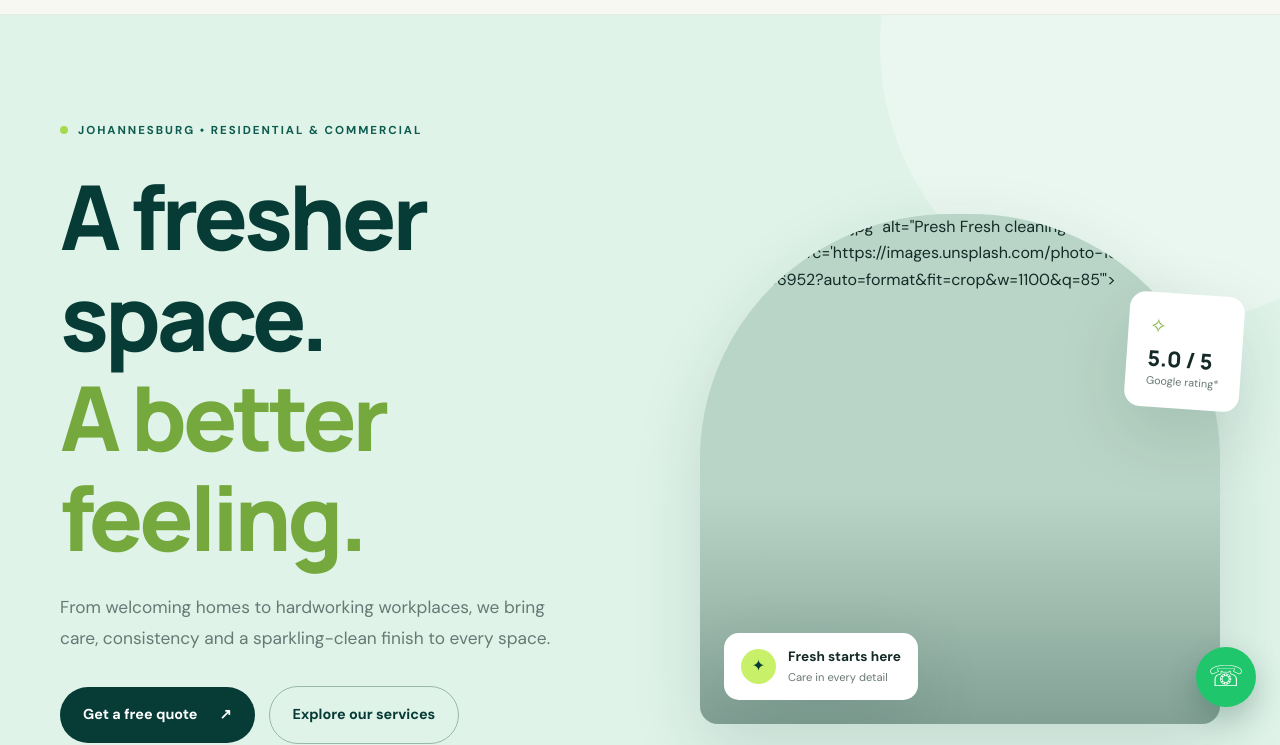
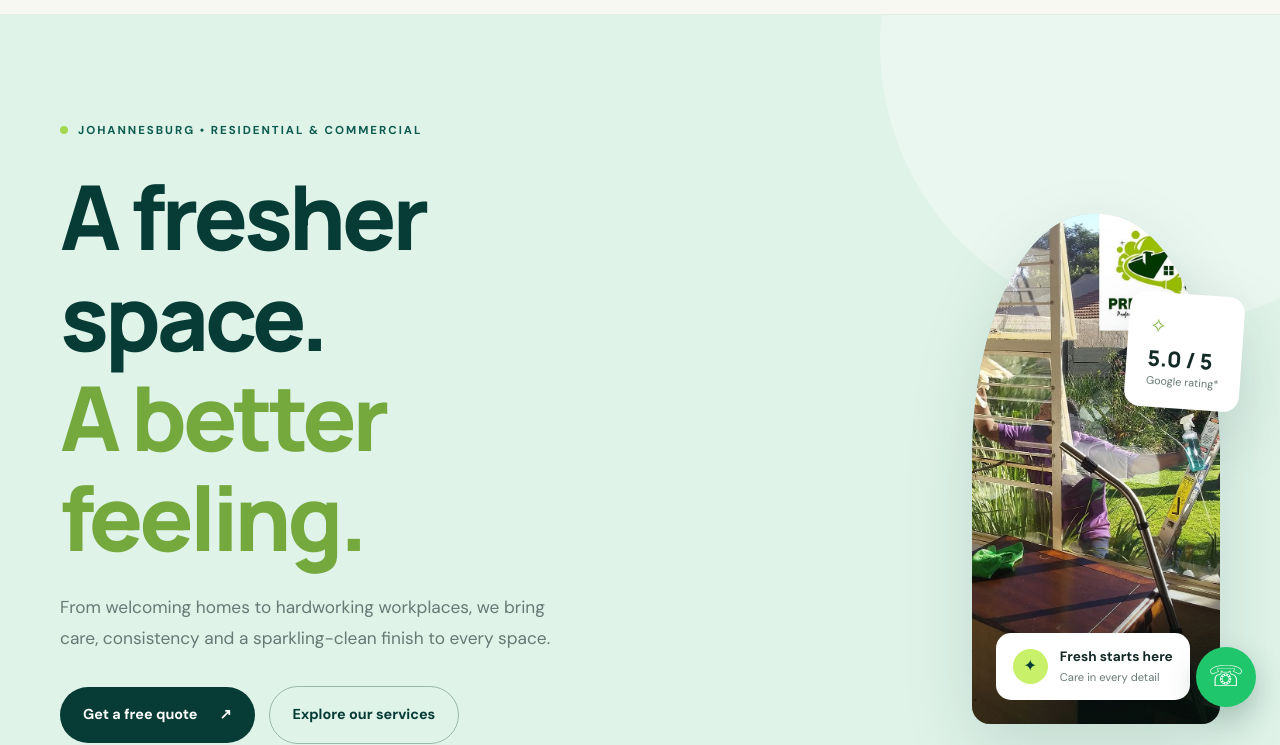
Before and after one commit to ngobenih45-maker/Presh-Fresh-Cleaning-Services., a plain HTML site: page index.html in a window 1280 px wide. Shown: the part 69-814 px from the top of the page. Drawn offline with Linux system fonts and the light colour scheme.

Commit message:
Fix img tag in hero-visual section

```diff
--- a/index.html
+++ b/index.html
@@ -23,7 +23,7 @@
   <div class="hero-actions"><a class="btn btn-primary" href="#" data-service="Cleaning quote">Get a free quote <span>↗</span></a><a class="btn btn-ghost" href="#services">Explore our services</a></div>
   <div class="trust-row"><div class="avatar-stack"><b>P</b><b>F</b><b>✓</b></div><div><strong>Friendly people. Quality results.</strong><small>Cleaning with care across Johannesburg</small></div></div>
  </div>
- <div class="hero-visual reveal"><div class="image-frame">< src="Presh/5 fresh.jpg" alt="Presh Fresh cleaning team at work" onerror="this.src='https://images.unsplash.com/photo-1581578731548-c64695cc6952?auto=format&fit=crop&w=1100&q=85'"><div class="image-label"><span class="label-icon">✦</span><div><strong>Fresh starts here</strong><small>Care in every detail</small></div></div></div><div class="floating-note"><span>✧</span><strong>5.0 / 5</strong><small>Google rating*</small></div></div>
+ <div class="hero-visual reveal"><div class="image-frame"><img src="Presh/5 fresh.jpg" alt="Presh Fresh cleaning team at work" onerror="this.src='https://images.unsplash.com/photo-1581578731548-c64695cc6952?auto=format&fit=crop&w=1100&q=85'"><div class="image-label"><span class="label-icon">✦</span><div><strong>Fresh starts here</strong><small>Care in every detail</small></div></div></div><div class="floating-note"><span>✧</span><strong>5.0 / 5</strong><small>Google rating*</small></div></div>
 </div><div class="hero-bottom"><div class="container hero-bottom-inner"><span>HOMES</span><b>✳</b><span>APARTMENTS</span><b>✳</b><span>OFFICES</span><b>✳</b><span>SCHOOLS</span><b>✳</b><span>INDUSTRIAL SITES</span></div></div></section>
 <section class="intro section-pad"><div class="container intro-grid"><div class="section-kicker reveal">THE PRESH FRESH DIFFERENCE</div><div class="reveal"><h2>Clean spaces make room<br>for <em>better things.</em></h2><p class="lead">A clean environment changes how a space feels. Our team is committed to making your home or business feel fresh, cared for and ready for what’s next.</p><a class="text-link" href="about.html">Get to know us <span>→</span></a></div><div class="intro-stats reveal"><div><strong>5.0<span>★</span></strong><small>Google rating*</small></div><div><strong>7</strong><small>Google reviews*</small></div><div><strong>100%</strong><small>Care in every clean</small></div></div></div></section>
 <section class="services section-pad" id="services"><div class="container"><div class="section-heading reveal"><div><span class="eyebrow">WHAT WE DO</span><h2>One team. Every kind<br>of <em>clean.</em></h2></div><p>Flexible cleaning support for the spaces you live, work and learn in.</p></div>
```
